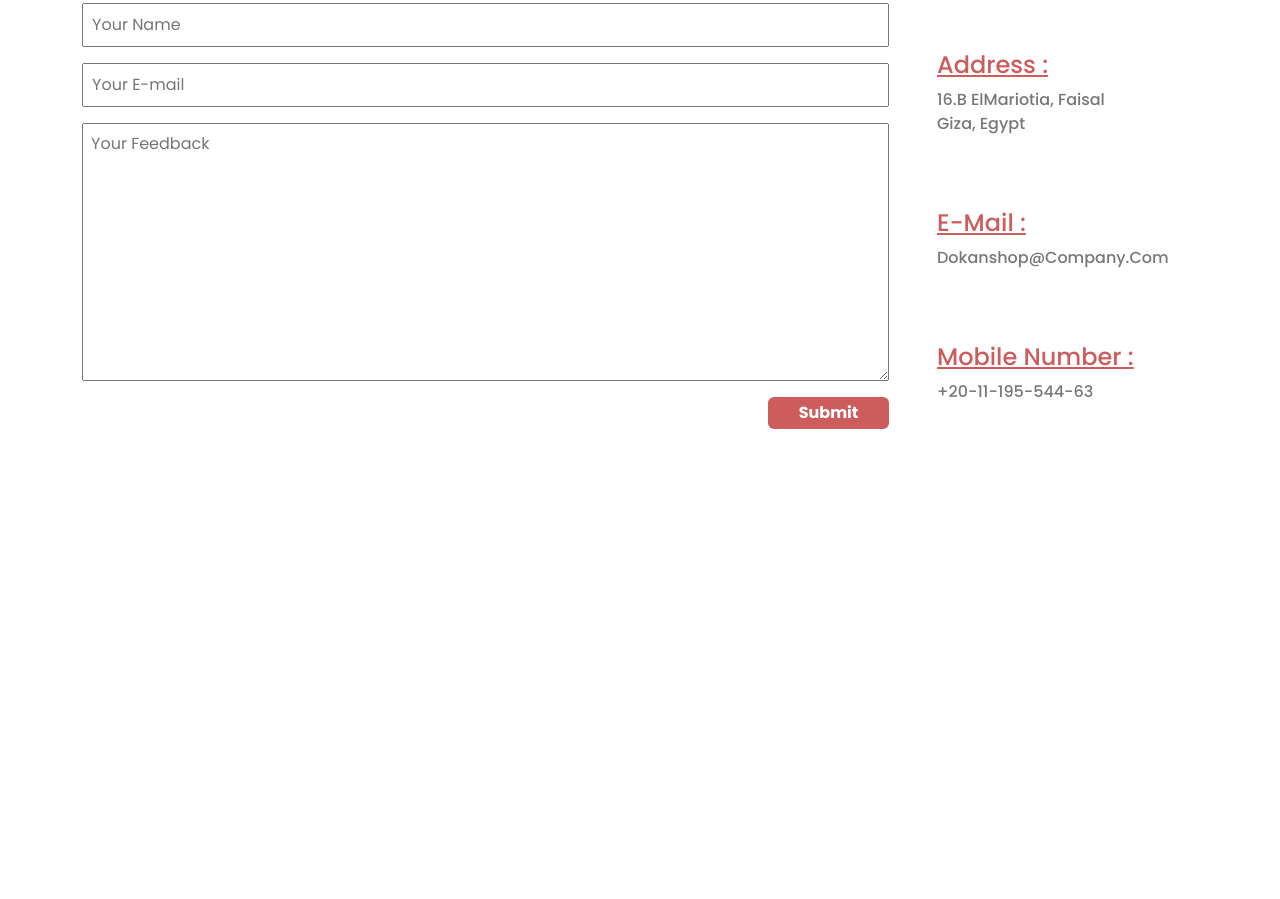
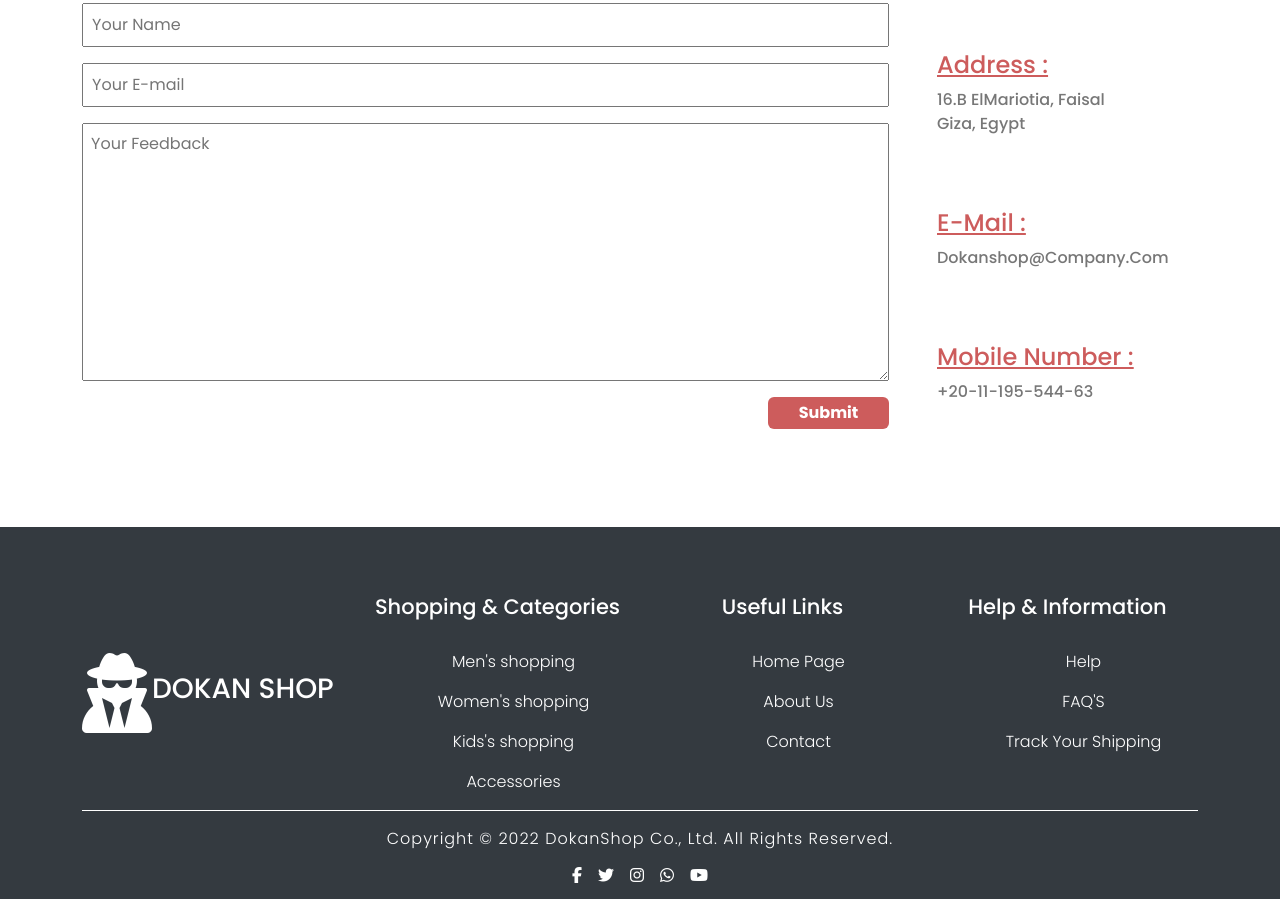
Before and after one commit to mohamedkhaledmk/Dokan-Shop-Using-Bootstrap-5, a plain HTML site: page index.html in a window 1280 px wide. Shown: the part 3885-4784 px from the top of the page. Before the commit the page ends 4412 px from the top, so only its background shows below. Drawn offline with Linux system fonts and the light colour scheme.

Commit message:
finished the footer

```diff
--- a/index.html
+++ b/index.html
@@ -9,6 +9,7 @@
     <link rel="stylesheet" href="css/bootstrap.min.css" />
     <!-- css -->
     <link rel="stylesheet" href="styles.css" />
+    <link rel="shortcut icon" href="" type="image/x-icon" />
     <title>Document</title>
   </head>
   <body>
@@ -347,7 +348,57 @@
     </section>
     <!-- Feedback End -->
     <!-- Footer -->
-
+    <section class="m-0">
+      <div class="container-fluid bg-dark text-white text-center">
+        <div class="container pt-5 pb-3">
+          <div class="row">
+            <div
+              class="footer-top-element d-flex align-items-center m-auto col-lg-3 col-md-6 col-12 text-uppercase"
+            >
+              <i class="fa-solid fa-user-secret"></i>
+              <h3 class="align-middle">Dokan Shop</h3>
+            </div>
+            <div class="footer-top-element col-lg-3 col-md-6 col-12">
+              <h4>Shopping & Categories</h4>
+              <ul class="row gap-3 fw-light">
+                <li class="">Men's shopping</li>
+                <li>Women's shopping</li>
+                <li>Kids's shopping</li>
+                <li>Accessories</li>
+              </ul>
+            </div>
+            <div class="footer-top-element col-lg-3 col-md-6 col-12">
+              <h4>Useful Links</h4>
+              <ul class="row gap-3 fw-light">
+                <li>Home Page</li>
+                <li>About Us</li>
+                <li>Contact</li>
+              </ul>
+            </div>
+            <div class="footer-top-element col-lg-3 col-md-6 col-12">
+              <h4>Help & Information</h4>
+              <ul class="row gap-3 fw-light">
+                <li class="">Help</li>
+                <li>FAQ'S</li>
+                <li>Track Your Shipping</li>
+              </ul>
+            </div>
+          </div>
+          <div class="footer-bottom">
+            <p class="border-top pt-3 border-white fw-light ls-1">
+              Copyright © 2022 DokanShop Co., Ltd. All Rights Reserved.
+            </p>
+            <div class="d-flex gap-3 justify-content-center">
+              <i class="fa-brands fa-facebook-f"></i>
+              <i class="fa-brands fa-twitter"></i>
+              <i class="fa-brands fa-instagram"></i>
+              <i class="fa-brands fa-whatsapp"></i
+              ><i class="fa-brands fa-youtube"></i>
+            </div>
+          </div>
+        </div>
+      </div>
+    </section>
     <!-- Footer End -->
     <script src="js/bootstrap.bundle.js"></script>
   </body>
--- a/styles.css
+++ b/styles.css
@@ -111,3 +111,42 @@
   width: 15%;
   font-weight: bold;
 }
+ul {
+  list-style: none;
+}
+.footer-top-element h3:hover,
+.footer-top-element ul li:hover {
+  color: indianred;
+  cursor: pointer;
+}
+.footer-top-element i {
+  font-size: 5rem;
+  align-self: center;
+}
+.ls-1 {
+  letter-spacing: 1px;
+  text-transform: capitalize;
+}
+.footer-top-element h4 {
+  font-size: 21px;
+  line-height: 3;
+  margin-bottom: 12px;
+}
+.footer-bottom .d-flex i:hover {
+  cursor: pointer;
+}
+.footer-bottom .d-flex .fa-facebook-f:hover {
+  color: #1548b8;
+}
+.footer-bottom .d-flex .fa-twitter:hover {
+  color: #1da1f2;
+}
+.footer-bottom .d-flex .fa-whatsapp:hover {
+  color: #089282;
+}
+.footer-bottom .d-flex .fa-youtube:hover {
+  color: #ff0000;
+}
+.footer-bottom .d-flex .fa-instagram:hover {
+  background: linear-gradient(45deg, #f58529, #dd2a7b, #8134af, #515bd4);
+}
```
